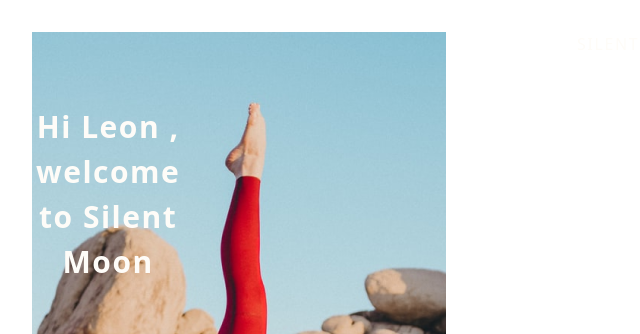
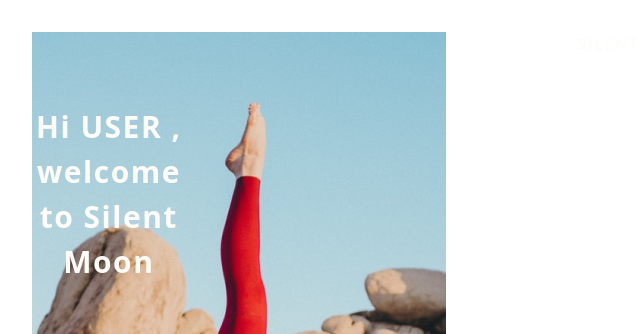
Before and after one commit to sharonVko/silent-moon, a React (Vite) app: page /welcome in a window 1280 px wide. Shown: the top 334 px of the page, without its empty margins (0-640 px from the left). Built offline with nearby package versions, Linux system fonts and the light colour scheme; no server answers.

Commit message:
Welcomepage done, waiting for props

```diff
--- a/src/pages/welcome/Welcome.tsx
+++ b/src/pages/welcome/Welcome.tsx
@@ -1,11 +1,15 @@
 import { Link } from "react-router-dom";
+
+interface IWelcomeProps{
+  user_name: string;
+}
 
 export const Welcome = () => {
   return <div className=" mx-auto">
     <div className="bg-[url('/img/welcome_page.png')] bg-contain bg-no-repeat h-screen w-full mb-12">
     </div>
     <h3 className="light-cream text-center text-[16px] font-medium tracking-widest absolute inset-x-0 top-8 z-1 ">SILENT MOON</h3>
-      <p className="light-cream text-3xl/normal tracking-wider font-extrabold pl-8 pt-2 absolute top-24 left-1">Hi Leon , <br /> welcome <br />
+      <p className="light-cream text-3xl/normal tracking-wider font-extrabold pl-8 pt-2 absolute top-24 left-1">Hi USER , <br /> welcome <br />
       to Silent <br /> Moon</p>
     <Link to={'/home'} className="btn-pink absolute bottom-18 left-8">GET STARTED</Link>
   </div>;
```
